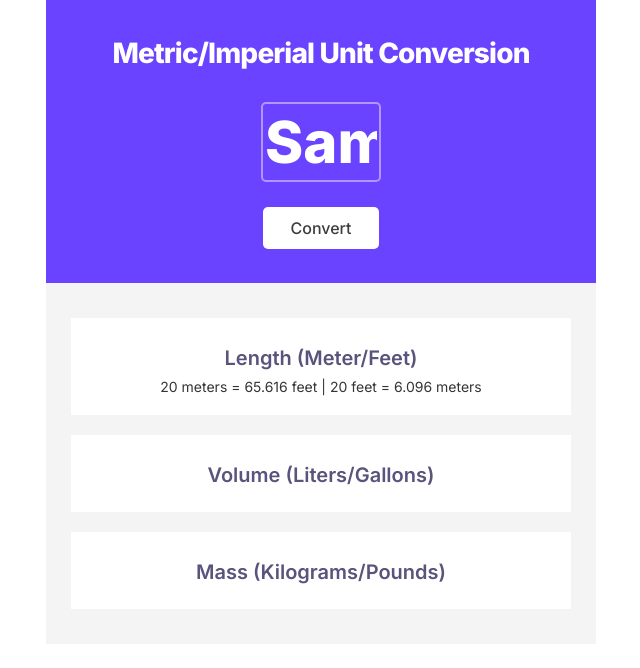
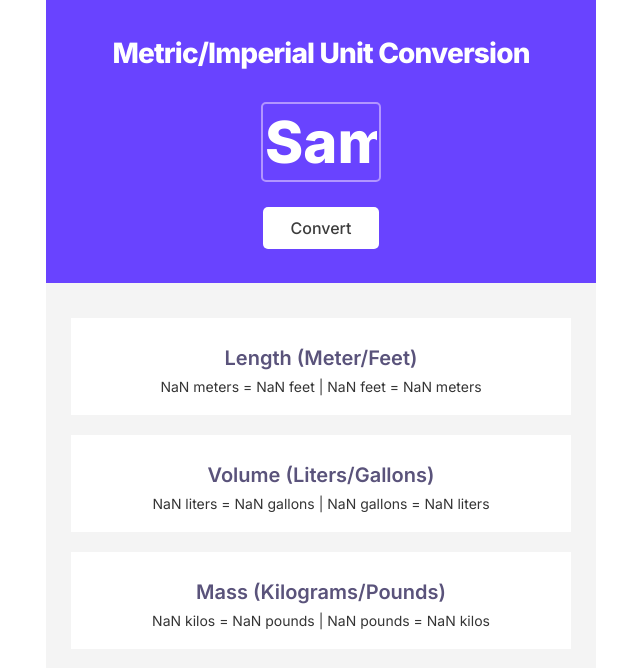
Before and after one commit to verenaisele/Unit-Converter, a website built with Vite: page index.html in a window 1280 px wide. Both pictures are taken after typing "Sample" into the empty fields and a click on the button "Convert". Shown: the whole page, without its empty margins (319-959 px from the left). Built offline with nearby package versions, Linux system fonts and the light colour scheme.

Commit message:
Programmierung Umrechung in JS

```diff
--- a/index.html
+++ b/index.html
@@ -9,24 +9,24 @@
 
         <section id="conversion">
             <h1>Metric/Imperial Unit Conversion</h1>
-            <input type="text">
+            <input id="input-el" type="text">
             <button id="convert-btn">Convert</button>
         </section>
 
         <section id="results">
             <section id="entity">
                 <h2>Length (Meter/Feet)</h2>
-                <p id="length">20 meters = 65.616 feet | 20 feet = 6.096 meters</p>
+                <p id="length-el"></p>
             </section>
 
             <section id="entity">
                 <h2>Volume (Liters/Gallons)</h2>
-                <p id="volume"></p>
+                <p id="volume-el"></p>
             </section>
 
             <section id="entity">
                 <h2>Mass (Kilograms/Pounds)</h2>
-                <p id="mass"></p>
+                <p id="mass-el"></p>
             </section>
         </section>
 
--- a/index.js
+++ b/index.js
@@ -1,14 +1,40 @@
 /*
 1 meter = 3.281 feet
+1 foot =  0.304 meter
 1 liter = 0.264 gallon
+1 gallon = 3.785 liter
 1 kilogram = 2.204 pound
+1 pound = 0.453 kilo
 
 Anweisungen:Generate all conversions, when the user clicks the button
 Round the numbers down to 3 decimal places
 */
 
 const convertBtn = document.getElementById("convert-btn")
+const inputEl = document.getElementById("input-el")
+const lengthEl = document.getElementById("length-el")
+const volumeEl = document.getElementById("volume-el")
+const massEl = document.getElementById("mass-el")
 
 convertBtn.addEventListener("click", function(){
-  console.log("click")
+    const inputNumber = Number(inputEl.value)
+
+    const literToGallon = inputNumber * 0.264
+    const gallonToLiter = inputNumber * 3.785
+    volumeEl.textContent = `
+    ${inputNumber} liters = ${literToGallon.toFixed(3)} gallons |
+    ${inputNumber} gallons = ${gallonToLiter.toFixed(3)} liters`
+
+    const kiloToPound = inputNumber * 2.204
+    const PoundToKilo = inputNumber * 0.453
+    massEl.textContent = `
+    ${inputNumber} kilos = ${kiloToPound.toFixed(3)} pounds |
+    ${inputNumber} pounds = ${PoundToKilo.toFixed(3)} kilos`
+
+    const meterToFeet = inputNumber * 3.281
+    const feetToMeter = inputNumber * 0.304
+    lengthEl.textContent = `
+      ${inputNumber} meters = ${meterToFeet.toFixed(3)} feet |
+      ${inputNumber} feet = ${feetToMeter.toFixed(3)} meters
+    `
 })
```
